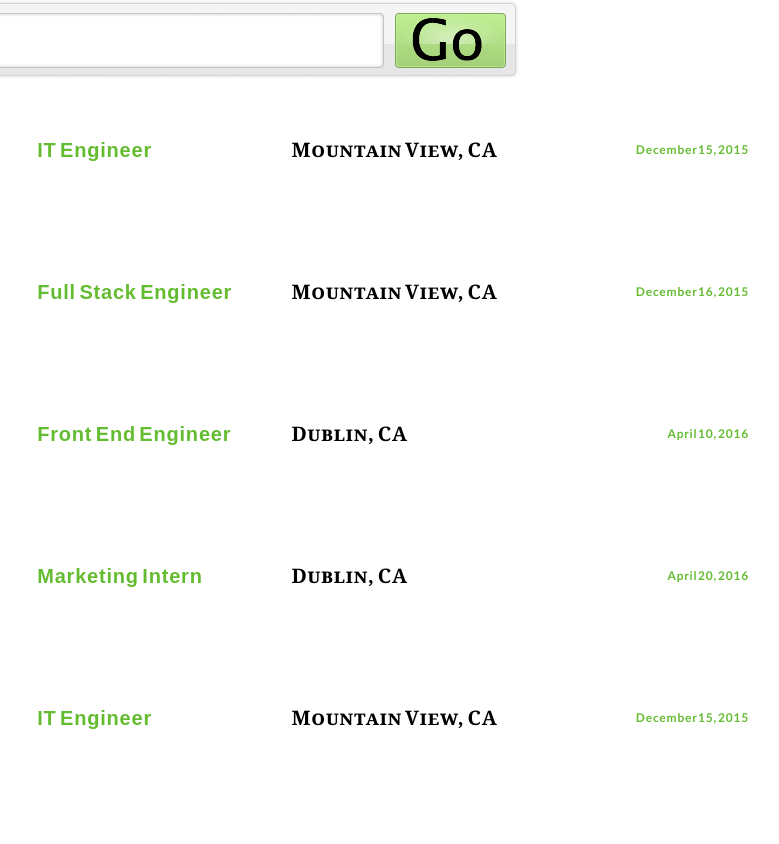
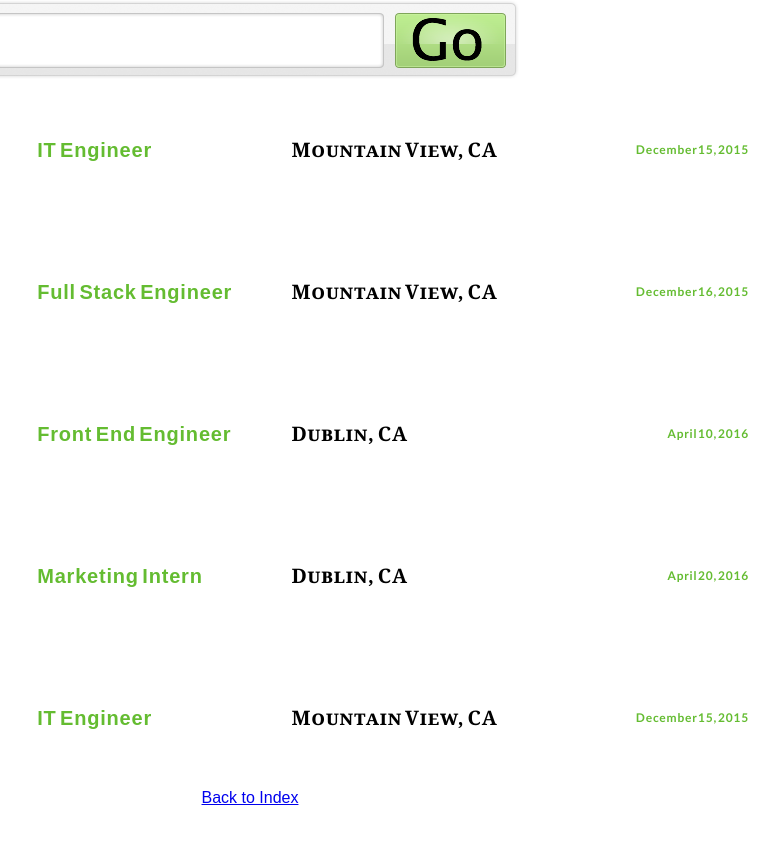
Before and after one commit to AmyWrich/WeCareer, a plain HTML site: page index.html in a window 1280 px wide. Shown: the full height of the page, 390-1169 px from the left. Drawn offline with nearby package versions, Linux system fonts and the light colour scheme.

Commit message:
Update index.html

```diff
--- a/index.html
+++ b/index.html
@@ -279,7 +279,9 @@ function changeColor(){
 </div>
 
 	<!-- end #page -->
-
+<div style="text-align:center">
+	<span style='width:100%;' id=""><a href="index.html">Back to Index</a></span>
+</div>
 </div>
 </body>
 </html>
```
